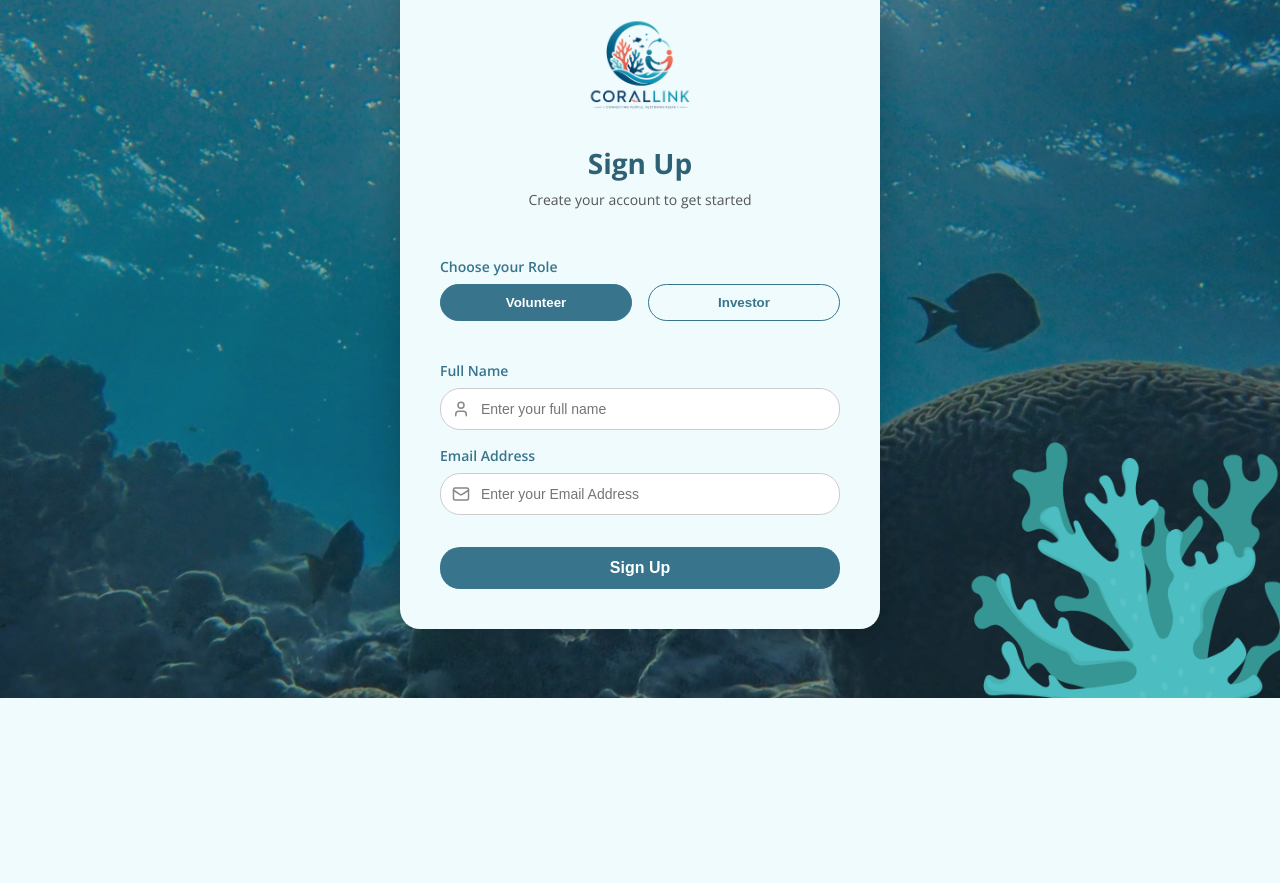
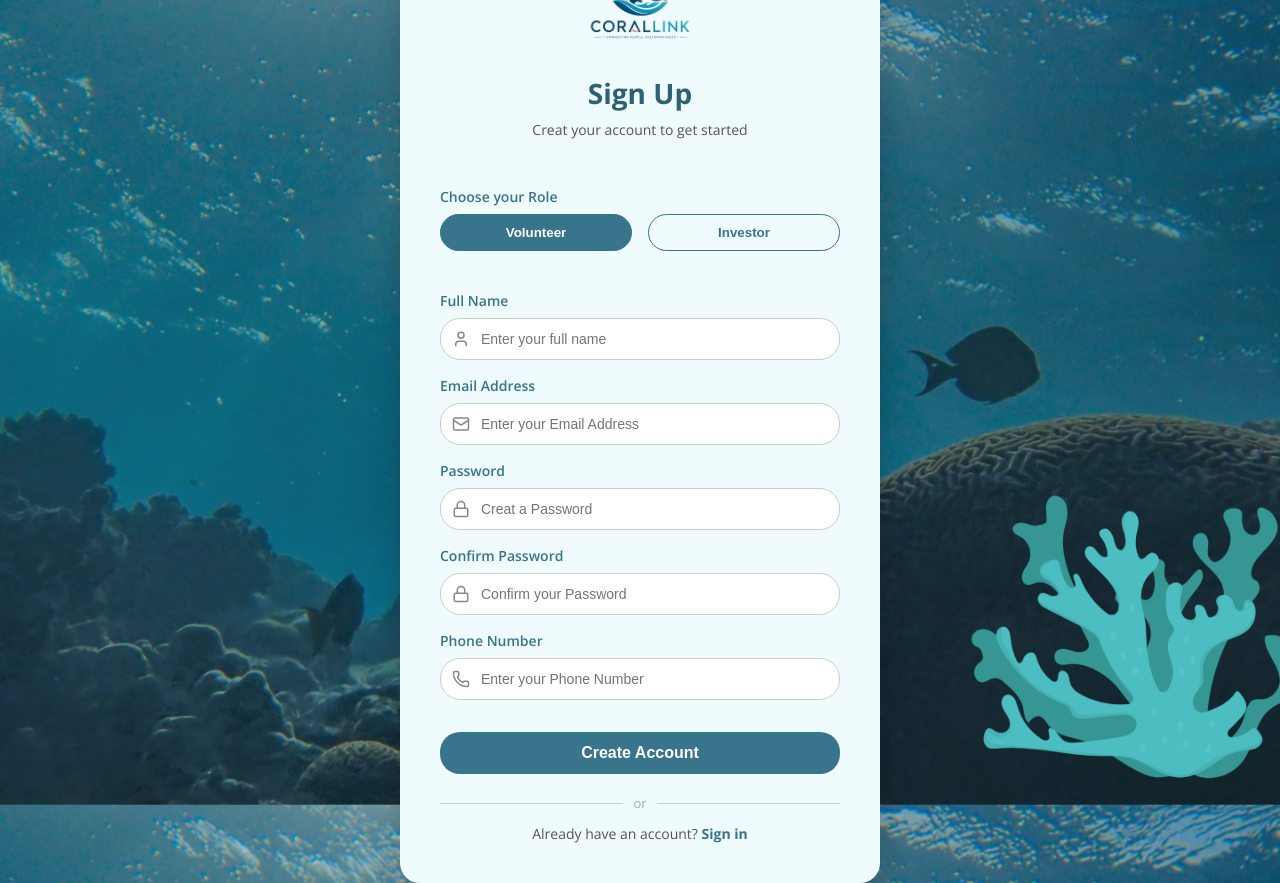
Before and after one commit to Zarnnonly/corallink, a React (Vite) app: page /signup in a window 1280 px wide. Shown: the part 220-1103 px from the top of the page. Before the commit the page ends 918 px from the top, so only its background shows below. Built offline with nearby package versions, Linux system fonts and the light colour scheme; a web font is replaced by a local one.

Commit message:
AMSSRBLHGSHARK

```diff
--- a/src/pages/Auth.css
+++ b/src/pages/Auth.css
@@ -164,6 +164,53 @@
   background-color: #2F6174;
 }
 
+
+
+.auth-divider {
+  display: flex;
+  align-items: center;
+  text-align: center;
+  margin: 20px 0 12px;
+  color: #aaa;
+  font-size: 13px;
+}
+
+.auth-divider::before,
+.auth-divider::after {
+  content: '';
+  flex: 1;
+  border-bottom: 1px solid #ccc;
+}
+
+.auth-divider::before {
+  margin-right: 10px;
+}
+
+.auth-divider::after {
+  margin-left: 10px;
+}
+
+
+
+.auth-redirect {
+  text-align: center;
+  font-size: 14px;
+  color: #555;
+  margin: 0;
+}
+
+
+
+.auth-link {
+  color: #38748C;
+  font-weight: 700;
+  text-decoration: none;
+}
+
+.auth-link:hover {
+  text-decoration: underline;
+}
+
 /* Welcome Page specific */
 
 .welcome-content {
--- a/src/pages/SignUp.jsx
+++ b/src/pages/SignUp.jsx
@@ -1,5 +1,6 @@
 import React, { useState } from 'react';
-import { User, Mail } from 'lucide-react';
+import { User, Mail, Lock, Phone } from 'lucide-react';
+import { Link } from 'react-router-dom';
 import logoImg from '../assets/Rectangle-47.png';
 import './Auth.css';
 
@@ -12,7 +13,7 @@ const SignUp = () => {
         <div className="auth-logo-header">
           <img src={logoImg} alt="CoralLink Logo" className="auth-logo-img" />
           <h2 className="auth-title">Sign Up</h2>
-          <p className="auth-subtitle">Create your account to get started</p>
+          <p className="auth-subtitle">Creat your account to get started</p>
         </div>
 
         <div className="form-group">
@@ -49,7 +50,40 @@ const SignUp = () => {
           </div>
         </div>
 
-        <button className="submit-btn">Sign Up</button>
+        <div className="form-group">
+          <label>Password</label>
+          <div className="input-wrapper">
+            <Lock size={18} className="input-icon" />
+            <input type="password" className="auth-input" placeholder="Creat a Password" />
+          </div>
+        </div>
+
+        <div className="form-group">
+          <label>Confirm Password</label>
+          <div className="input-wrapper">
+            <Lock size={18} className="input-icon" />
+            <input type="password" className="auth-input" placeholder="Confirm your Password" />
+          </div>
+        </div>
+
+        <div className="form-group">
+          <label>Phone Number</label>
+          <div className="input-wrapper">
+            <Phone size={18} className="input-icon" />
+            <input type="tel" className="auth-input" placeholder="Enter your Phone Number" />
+          </div>
+        </div>
+
+        <button className="submit-btn">Create Account</button>
+
+        <div className="auth-divider">
+          <span>or</span>
+        </div>
+
+        <p className="auth-redirect">
+          Already have an account?{' '}
+          <Link to="/signin" className="auth-link">Sign in</Link>
+        </p>
       </div>
     </div>
   );
```
